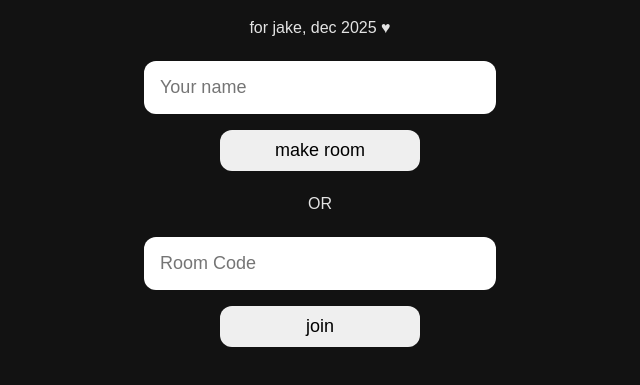
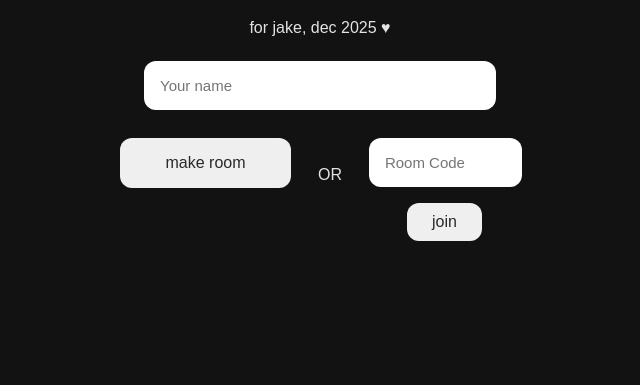
Before and after one commit to blaze1627/hydrate, a plain HTML site: page index.html in a window 1280 px wide. Shown: the part 81-466 px from the top of the page, without its empty margins (320-960 px from the left). Drawn offline with Linux system fonts and the light colour scheme.

Commit message:
Refactor styles and add new layout elements

```diff
--- a/styles.css
+++ b/styles.css
@@ -12,14 +12,44 @@ body {
   padding: 20px;
 }
 
-.hidden {
+/*.hidden {
   display: none;
 }
-
-input {
+*/
+#box1{
+  display: inline-flex;
+  justify-content: center;
+  align-items: middle;
+}
+#box2{
+  flex: 0.25;
+  display: flex;
+  justify-content: center;
+  align-items: middle;
+  padding: 20px;
+}
+#makeRoomBtn{
+  height: 50px;
+  flex: 1;
+}
+.join{
+  flex: 1;
+}
+#roomCodeInput{
+  width: 40%;
+}
+#nameInput {
   width: 80%;
   padding: 16px;
-  font-size: 18px;
+  border-radius: 12px;
+  border: none;
+  margin: 8px 0;
+  margin-bottom: 20px;
+}
+
+#roomCodeInput {
+  width: 80%;
+  padding: 16px;
   border-radius: 12px;
   border: none;
   margin: 8px 0;
@@ -28,12 +58,19 @@ input {
 button {
   width: 50%;
   padding: 10px;
-  font-size: 18px;
+  font-size: 16px;
   border-radius: 12px;
   border: none;
   margin: 8px 0;
+  font-family: arial, sans-serif;
+  color:#292929;
+
 }
+input{
+  font-family: arial, sans-serif;
+    font-size: 15px;
 
+}
 .card {
   background: rgb(227, 227, 227);
   color: black;
```
